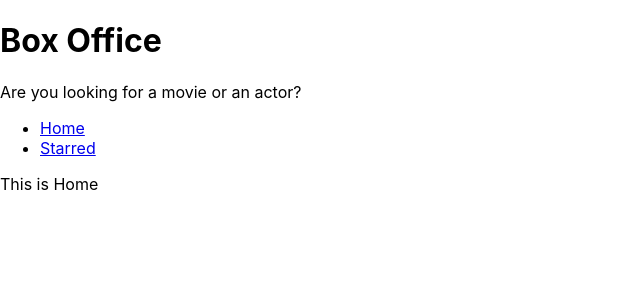
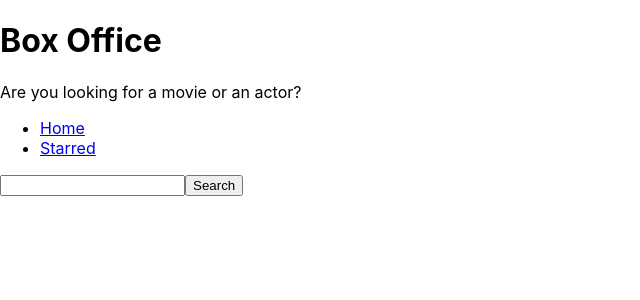
Before and after one commit to Tekkon/box-office, a React (Create React App) app: page / in a window 1280 px wide. Shown: the top 300 px of the page, without its empty margins (0-640 px from the left). Built offline with nearby package versions, Linux system fonts and the light colour scheme.

Commit message:
Home page

```diff
--- a/src/pages/Home.js
+++ b/src/pages/Home.js
@@ -1,10 +1,29 @@
-import React from 'react';
+import React, { useState } from 'react';
 import MainPageLayout from '../components/MainPageLayout';
 
 const Home = () => {
+  const [input, setInput] = useState('');
+
+  const onSearch = () => {
+    fetch(`https://api.tvmaze.com/search/shows?q=${input}`)
+      .then(r => r.json())
+      .then(result => { console.log(result); });
+  }
+
+  const onInputChange = (ev) => {
+    setInput(ev.target.value);
+  }
+
+  const onKeyDown = (ev) => {
+    if (ev.keyCode === 13) {
+      onSearch();
+    }
+  }
+
   return (
     <MainPageLayout>
-      This is Home
+      <input type="text" onChange={onInputChange} onKeyDown={onKeyDown} value={input} />
+      <button type="button" onClick={onSearch}>Search</button>
     </MainPageLayout>
   )
 }
```
